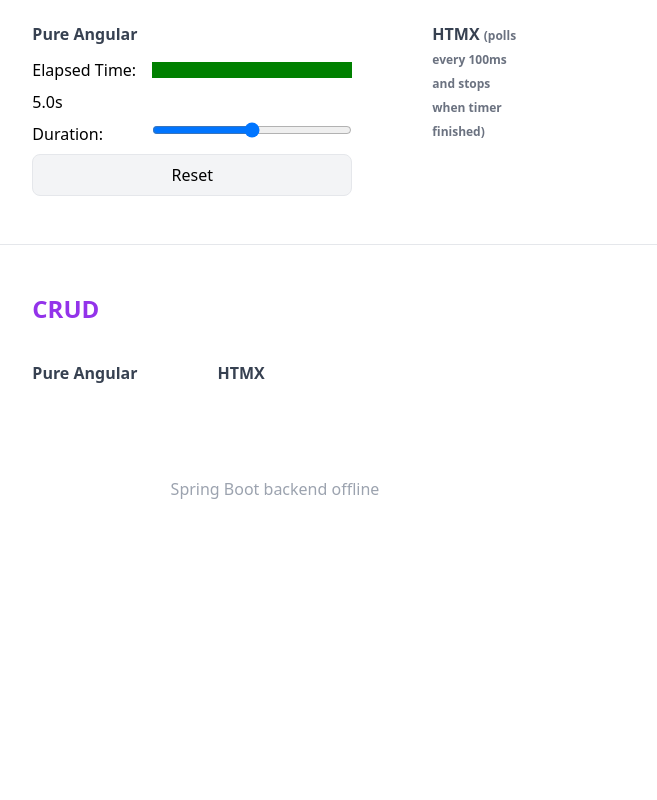
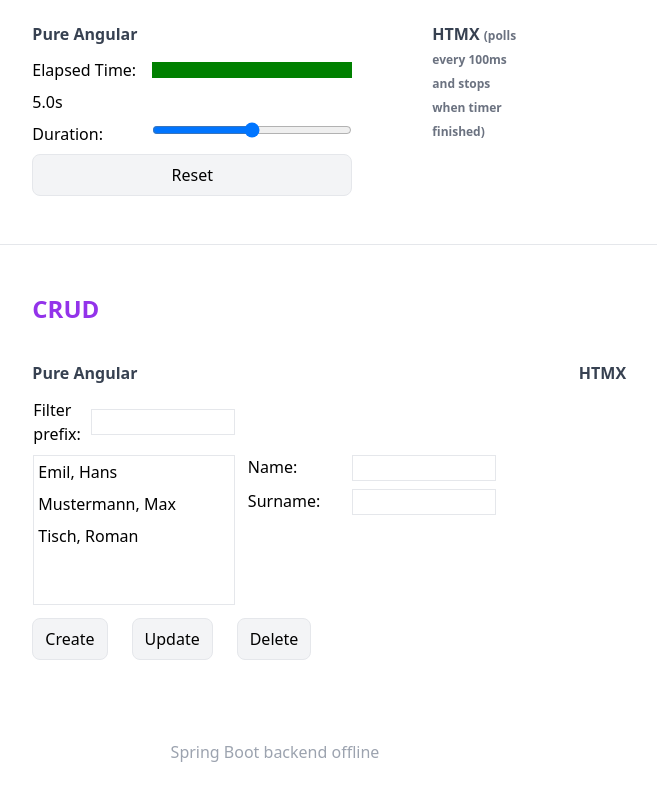
Before and after one commit to Dima-369/angular-htmx-7-guis, an Angular app in the folder angular/: page / in a window 1280 px wide. Shown: the part 1119-1919 px from the top of the page, without its empty margins (365-1022 px from the left). Before the commit the page ends 1660 px from the top, so only its background shows below. Built offline with nearby package versions, Linux system fonts and the light colour scheme.

Commit message:
Start with CRUD layout and fix timer HTMX bug

```diff
--- a/angular/src/app/app.component.html
+++ b/angular/src/app/app.component.html
@@ -68,7 +68,7 @@
     <div class="my-9 flex flex-col md:flex-row">
       <div>
         <h3>Pure Angular</h3>
-<!--        <app-crud></app-crud>-->
+        <app-crud></app-crud>
       </div>
       <div class="ml-0 md:ml-20">
         <h3 class="mt-9 md:mt-0">HTMX</h3>
--- a/angular/src/app/app.module.ts
+++ b/angular/src/app/app.module.ts
@@ -13,6 +13,7 @@
 import {TimerComponent} from './timer/timer.component';
 import {HeaderComponent} from './header/header.component';
 import {TimerHtmxComponent} from './timer-htmx/timer-htmx.component';
+import { CrudComponent } from './crud/crud.component';
 
 @NgModule({
   declarations: [
@@ -26,7 +27,8 @@
     FlightBookerHtmxComponent,
     TimerComponent,
     HeaderComponent,
-    TimerHtmxComponent
+    TimerHtmxComponent,
+    CrudComponent
   ],
   imports: [
     BrowserModule,
--- /dev/null
+++ b/angular/src/app/crud/crud.component.css
@@ -0,0 +1,15 @@
+button {
+  @apply rounded-lg border bg-gray-100 px-3 py-2;
+}
+
+input {
+  @apply border ml-2 w-36;
+}
+
+#div-names p:focus {
+  @apply text-white bg-blue-500;
+}
+
+#div-names p {
+  @apply p-1 select-none cursor-pointer;
+}
--- /dev/null
+++ b/angular/src/app/crud/crud.component.html
@@ -0,0 +1,35 @@
+<table>
+  <tr>
+    <td class="pb-2">Filter prefix:</td>
+    <td class="pb-2">
+      <input type="text" [(ngModel)]="filter">
+    </td>
+  </tr>
+  <tr>
+    <td colspan="2" rowspan="3">
+      <div id="div-names" class="min-h-[150px] border">
+        <p tabindex="0" class="p-1">Emil, Hans</p>
+        <p tabindex="0">Mustermann, Max</p>
+        <p tabindex="0">Tisch, Roman</p>
+      </div>
+    </td>
+    <td class="pl-3 align-top">
+      <div class="flex">
+        <span class="w-24">Name:</span>
+        <input type="text" [(ngModel)]="name">
+      </div>
+      <div class="flex mt-2">
+        <span class="w-24">Surname:</span>
+        <input type="text" [(ngModel)]="surname">
+      </div>
+    </td>
+    <td>
+    </td>
+  </tr>
+</table>
+
+<div class="flex mt-3">
+  <button (click)="create()">Create</button>
+  <button (click)="update()" class="mx-6">Update</button>
+  <button (click)="delete()">Delete</button>
+</div>
--- /dev/null
+++ b/angular/src/app/crud/crud.component.ts
@@ -0,0 +1,24 @@
+import {Component} from '@angular/core';
+
+@Component({
+  selector: 'app-crud',
+  templateUrl: './crud.component.html',
+  styleUrls: ['./crud.component.css']
+})
+export class CrudComponent {
+  filter: string = "";
+  name: string = "";
+  surname: string = "";
+
+  update(): void {
+
+  }
+
+  create(): void {
+
+  }
+
+  delete(): void {
+
+  }
+}
```
Also changed, not shown: 2 other files (tests, documents, lock files or other folders).
